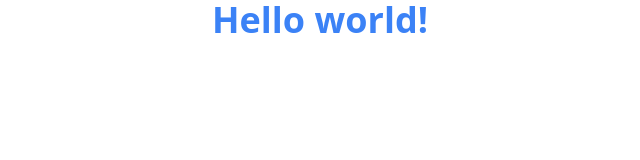
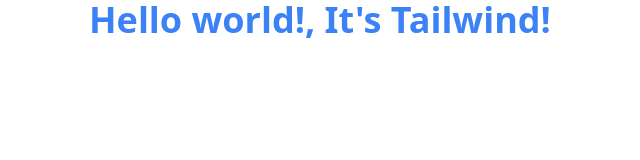
Before and after one commit to sdon2/tailwind-postcss-starter, a website: page public/index.html in a window 1280 px wide. Shown: the whole page, without its empty margins (320-960 px from the left). Drawn offline with Linux system fonts and the light colour scheme.

Commit message:
Changed css files

```diff
--- a/package.json
+++ b/package.json
@@ -4,9 +4,9 @@
   "description": "",
   "main": "index.js",
   "scripts": {
-    "serve": "cross-env NODE_ENV=development concurrently \"postcss public/tailwind.css -o public/build/tailwind.css --watch\" \"live-server ./public\"",
-    "development": "cross-env NODE_ENV=development postcss public/tailwind.css -o public/build/tailwind.css",
-    "production": "cross-env NODE_ENV=production postcss public/tailwind.css -o public/build/tailwind.css",
+    "serve": "cross-env NODE_ENV=development concurrently \"postcss src/css/tailwind.css -o public/build/main.css --watch\" \"live-server ./public\"",
+    "development": "cross-env NODE_ENV=development postcss src/css/tailwind.css -o public/build/main.css",
+    "production": "cross-env NODE_ENV=production postcss src/css/tailwind.css -o public/build/main.css",
     "dev": "npm run development",
     "prod": "npm run production",
     "start": "npm run serve"
--- a/public/index.html
+++ b/public/index.html
@@ -10,7 +10,7 @@
 </head>
 
 <body>
-    <h1 class="text-4xl font-bold text-center text-blue-500">Hello world!</h1>
+    <h1 class="text-4xl font-bold text-center text-blue-500">Hello world!, It's Tailwind!</h1>
 </body>
 
 </html>
```
Also changed, not shown: public/build/main.css, 1 other file.
